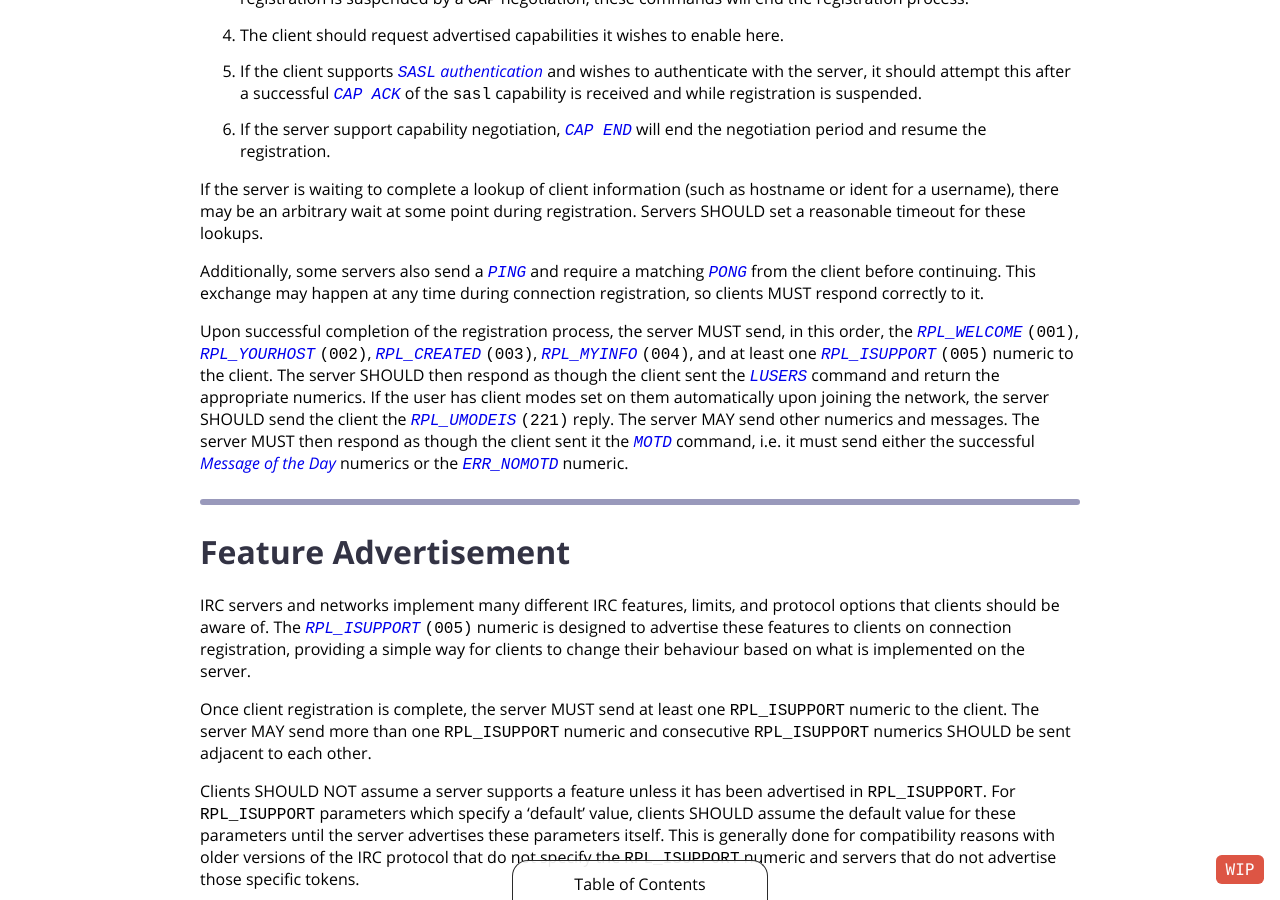
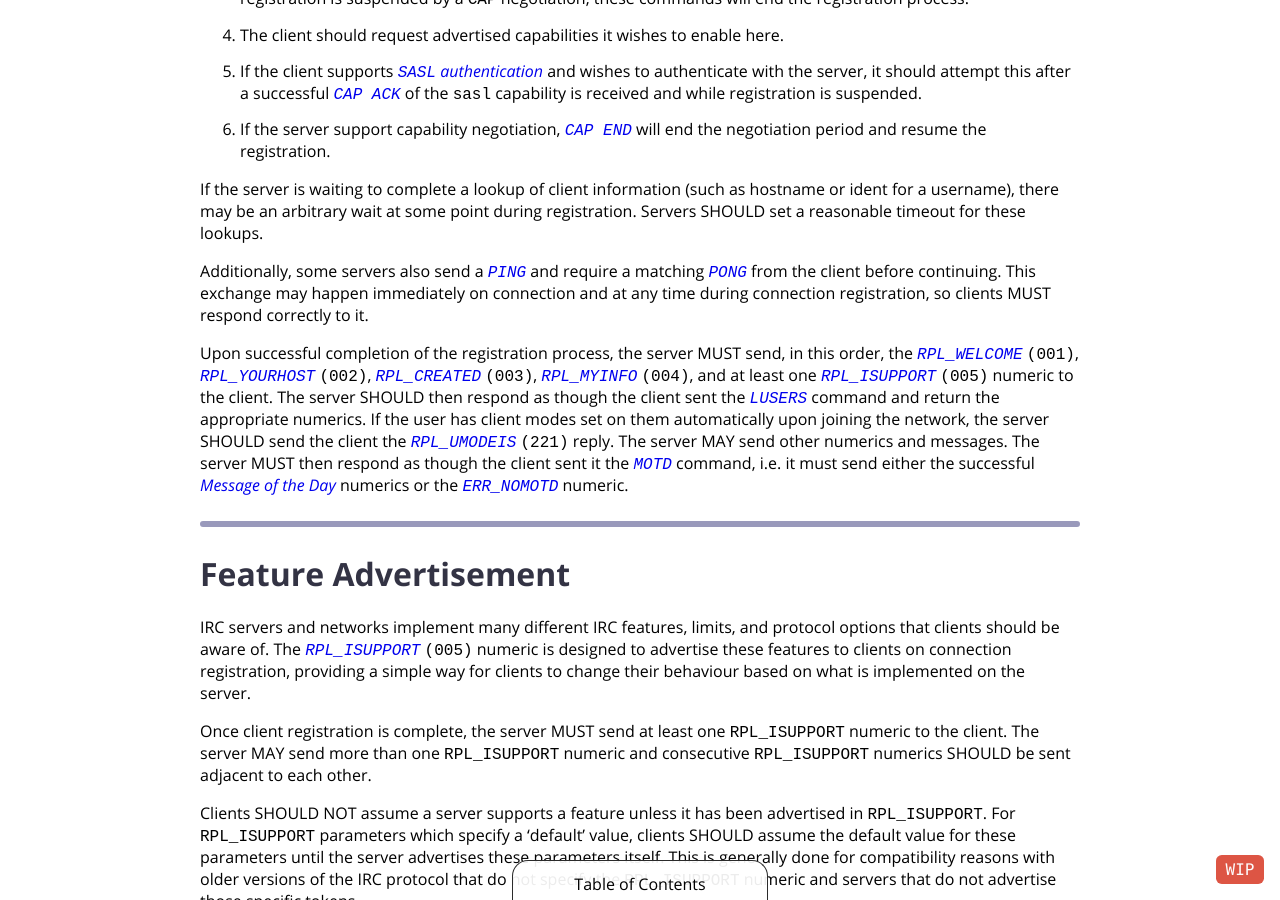
Before and after one commit to ircdocs/modern-irc, a Jekyll site: the page built from index.md, in a window 1280 px wide and 900 px high, scrolled down 11649 px. Built offline with Jekyll 4.4.1, drawn with Linux system fonts in a browser that asks for light colours.

Commit message:
modern: Note that PING can happen right on connection

```diff
--- a/index.md
+++ b/index.md
@@ -428,7 +428,7 @@ The commands specified in steps 1-3 should be sent on connection. If the server
 
 If the server is waiting to complete a lookup of client information (such as hostname or ident for a username), there may be an arbitrary wait at some point during registration. Servers SHOULD set a reasonable timeout for these lookups.
 
-Additionally, some servers also send a [`PING`](#ping-message) and require a matching [`PONG`](#pong-message) from the client before continuing. This exchange may happen at any time during connection registration, so clients MUST respond correctly to it.
+Additionally, some servers also send a [`PING`](#ping-message) and require a matching [`PONG`](#pong-message) from the client before continuing. This exchange may happen immediately on connection and at any time during connection registration, so clients MUST respond correctly to it.
 
 Upon successful completion of the registration process, the server MUST send, in this order, the [`RPL_WELCOME`](#rplwelcome-001) `(001)`, [`RPL_YOURHOST`](#rplyourhost-002) `(002)`, [`RPL_CREATED`](#rplcreated-003) `(003)`, [`RPL_MYINFO`](#rplmyinfo-004) `(004)`, and at least one [`RPL_ISUPPORT`](#rplisupport-005) `(005)` numeric to the client. The server SHOULD then respond as though the client sent the [`LUSERS`](#lusers-message) command and return the appropriate numerics. If the user has client modes set on them automatically upon joining the network, the server SHOULD send the client the [`RPL_UMODEIS`](#rplumodeis-221) `(221)` reply. The server MAY send other numerics and messages. The server MUST then respond as though the client sent it the [`MOTD`](#motd-message) command, i.e. it must send either the successful [Message of the Day](#motd-message) numerics or the [`ERR_NOMOTD`](#errnomotd-422) numeric.
 
```
